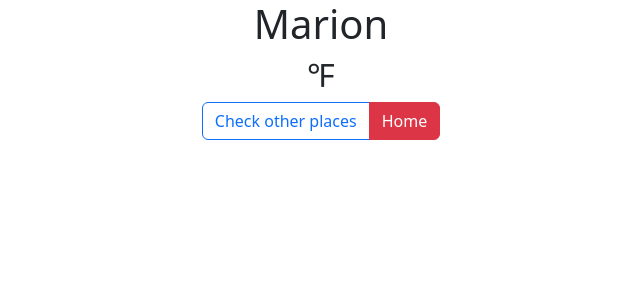
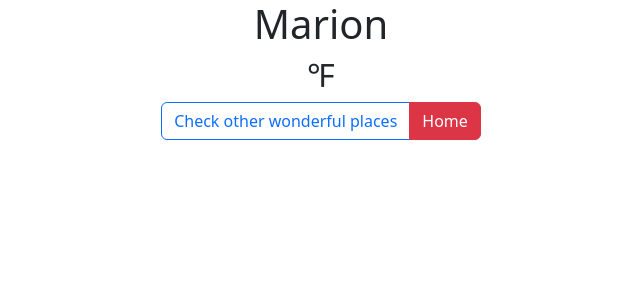
Before and after one commit to denis-mashutin/weather-app-tutorial, a Django app: page /meteo/discover in a window 1280 px wide. Shown: the top 300 px of the page, without its empty margins (319-959 px from the left). Run offline with Django 4.2, Linux system fonts and the light colour scheme; data comes from the database, SQL or seed files in the repository; data that the repository does not hold is empty.

Commit message:
Update index.html
Better wording

```diff
--- a/templates/index.html
+++ b/templates/index.html
@@ -13,7 +13,7 @@
     <h1>{{ city }}</h1>
     <h2>{{ temp }} &#8457;</h2>
     <div class="btn-group" role="group">
-        <button type="button" class="btn btn-outline-primary" onclick="location.href='./discover'">Check other places
+        <button type="button" class="btn btn-outline-primary" onclick="location.href='./discover'">Check other wonderful places
         </button>
         <button type="button" class="btn btn-danger" onclick="location.href='.'">Home</button>
     </div>
```
